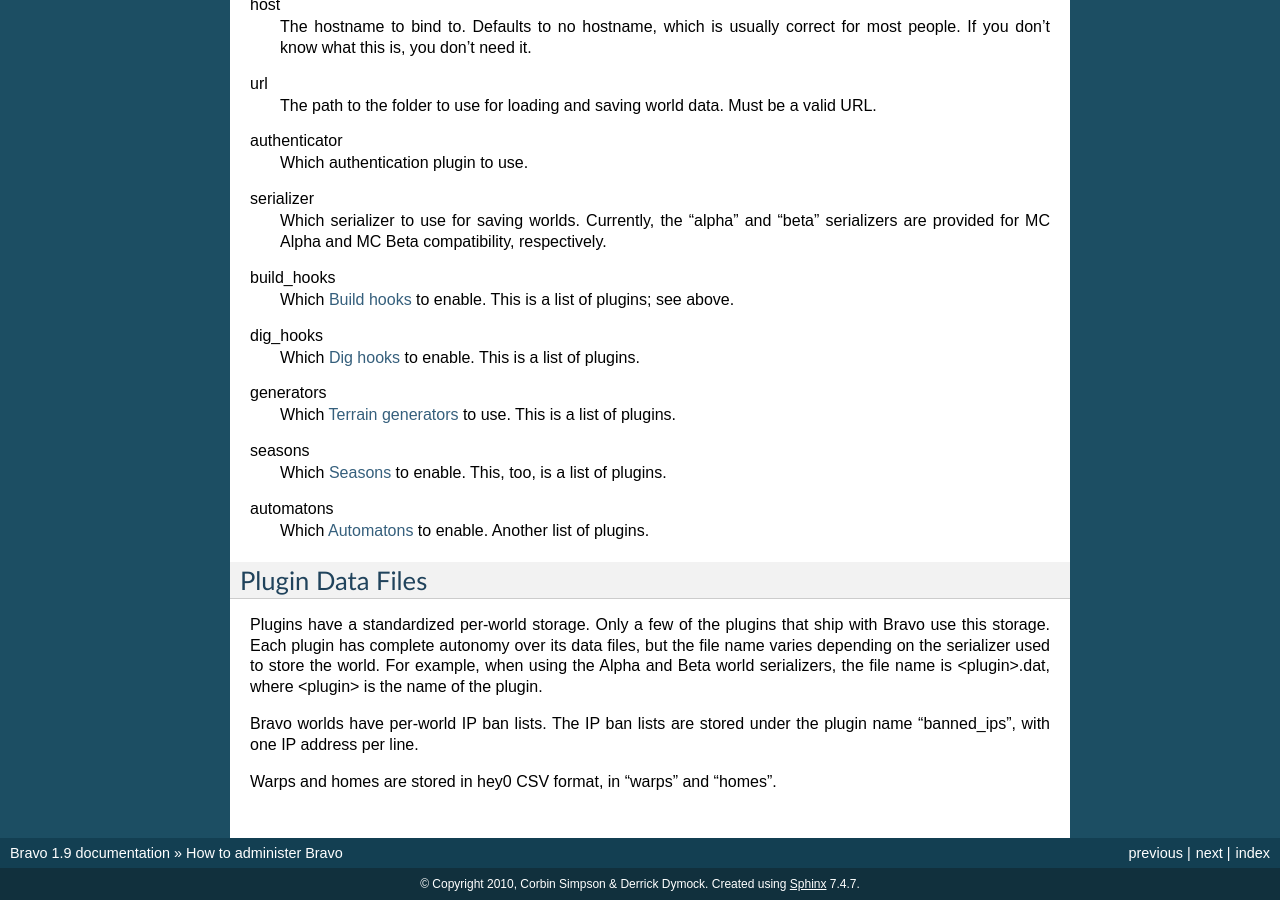
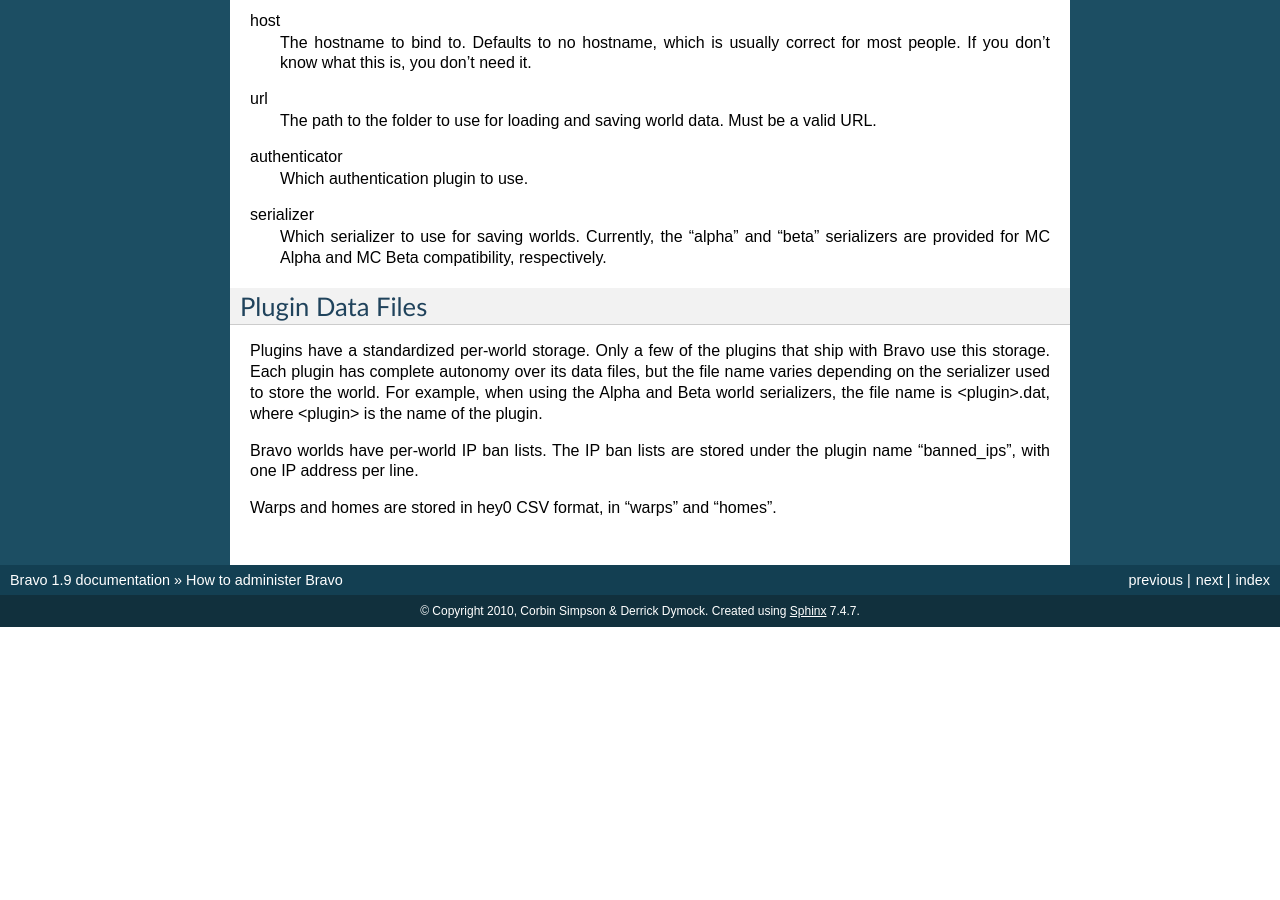
Before and after one commit to bravoserver/bravo, a Sphinx documentation site: the page built from docs/administration.rst, in a window 1280 px wide and 900 px high, scrolled down 1557 px. Built offline with Sphinx 7.4.7, drawn with Linux system fonts in a browser that asks for light colours; formulas are drawn with MathJax 3; after the commit the page ends 2184 px from its top, so only the background shows below that; some of the changed text lies outside the part shown.

Commit message:
docs: Update for plugin packs.
Part of #380.

```diff
--- a/docs/administration.rst
+++ b/docs/administration.rst
@@ -101,16 +102,6 @@ serializer
     Which serializer to use for saving worlds. Currently, the "alpha" and
     "beta" serializers are provided for MC Alpha and MC Beta compatibility,
     respectively.
-build_hooks
-    Which :ref:`build_hooks` to enable. This is a list of plugins; see above.
-dig_hooks
-    Which :ref:`dig_hooks` to enable. This is a list of plugins.
-generators
-    Which :ref:`terrain_generator_plugins` to use. This is a list of plugins.
-seasons
-    Which :ref:`season_plugins` to enable. This, too, is a list of plugins.
-automatons
-    Which :ref:`automatons` to enable. Another list of plugins.
 
 Plugin Data Files
 =================
```
Also changed, not shown: other parts of docs/administration.rst (+1 -0 lines), docs/plugins.rst (+10 -0 lines).
